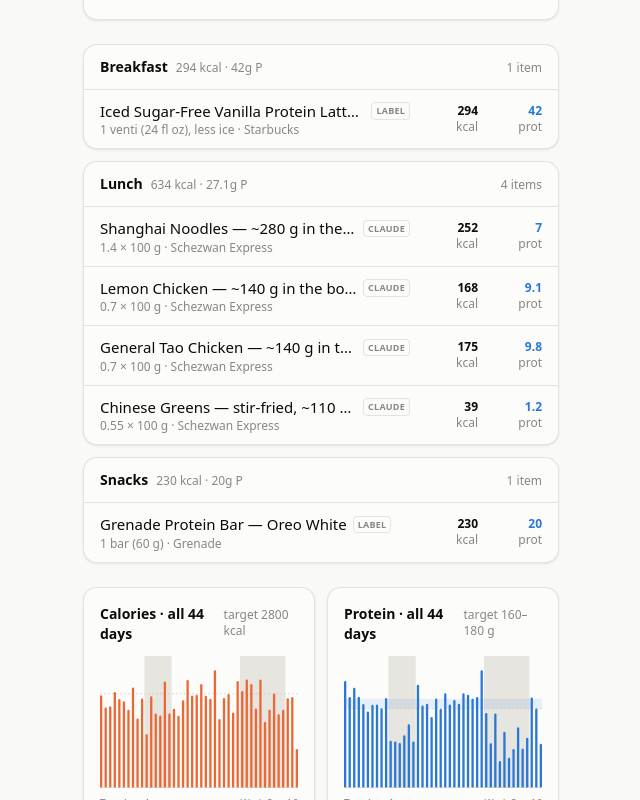
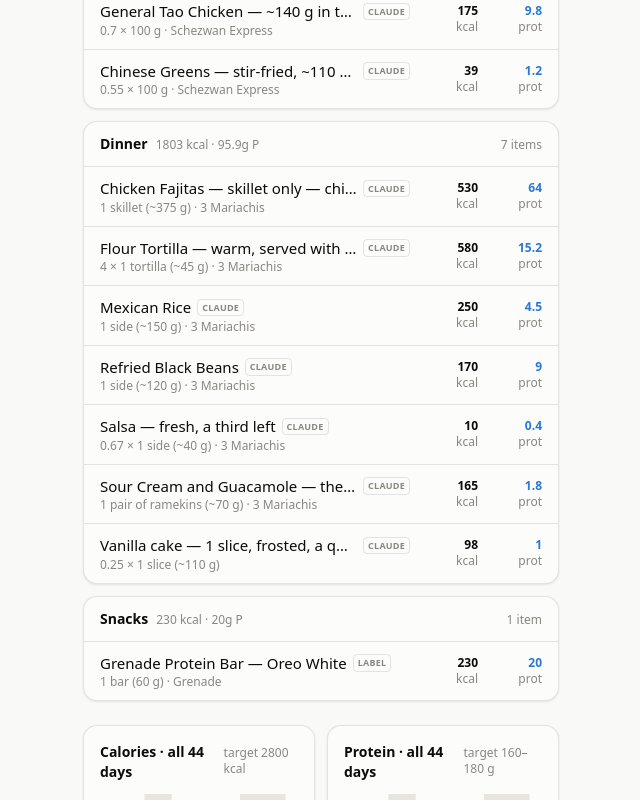
Before and after one commit to soldoutbudokan/Health, a Next.js app: page /Health/ in a window 1280 px wide. Shown: the part 1100-1900 px from the top of the page, without its empty margins (69-709 px from the left). Built offline with nearby package versions, Linux system fonts and the light colour scheme.

Commit message:
Log the Sep 16 fajita dinner at 3 Mariachis and a quarter slice of birthday cake

```diff
--- a/src/data/restaurants.ts
+++ b/src/data/restaurants.ts
@@ -1011,4 +1011,122 @@ export const RESTAURANT_FOODS: Food[] = [
     note: "Same basis and the same absent panel as the other Schezwan Express rows, held per 100 g; the vegetable compartment runs 90\u2013130 g. Built per 100 g as roughly 92 g of bok choy, gai lan and cabbage with 5 g of wok oil and 3 g of garlic, soy and stock, which is the whole of the fat and most of the sodium. Which green it actually was is the soft input and is not recorded \u2014 gai lan, bok choy and a mixed stir-fry are within about 10 kcal of each other per 100 g, so the distinction costs less than the oil does. Calorie band is 45\u2013110 per 100 g, the wok oil being the entire spread; sodium is 180\u2013500 mg. This is the only item in the box with real fibre in it, and at 2.2 g of protein per 100 g it is a vegetable and not a second protein.",
     tags: ["chinese greens", "gai lan", "bok choy", "vegetables", "stir fry", "schezwan express", "szechuan express", "chinese", "food court", "restaurant", "takeout", "lunch"],
   },
+  {
+    id: "3mariachis-chicken-fajita-skillet",
+    name: "Chicken Fajitas",
+    variant: "skillet only \u2014 chicken, peppers and onions",
+    brand: "3 Mariachis",
+    source: "claude",
+    per: "1 skillet (~375 g)",
+    gramsPerServing: 375,
+    macros: {
+      calories: 530,
+      protein: 64,
+      carbs: 16,
+      fat: 23,
+      fiber: 3,
+      sugar: 7,
+      sodium: 1000,
+    },
+    note: "The skillet alone \u2014 tortillas, rice, beans and the garnishes are separate rows, so a plate half finished logs as six multipliers rather than one guess. Estimated from the dish\u0027s construction on September 16, 2026, not a panel: 3mariachis.ca and every delivery mirror were blocked at the network, so nothing published was read. Built as ~225 g of cooked fajita-marinated chicken breast and ~150 g of peppers and onions seared in oil. CALORIES ARE 200\u2013300 HIGHER THAN THE MEAT SUGGESTS BECAUSE OF THE PAN: a fajita skillet is finished in oil and butter and the vegetables carry most of it, which is why 23 g of fat sits against a lean cut. Read calories as 400\u2013700 and protein as 52\u201375 g, the meat portion being the variable \u2014 a restaurant skillet runs 180\u2013280 g of cooked protein and nobody publishes which. Sodium 1,000 mg, band 700\u20131,500, is the marinade and the seasoning salt.",
+    tags: ["fajitas", "chicken fajitas", "chicken", "grilled", "3 mariachis", "mexican", "restaurant", "dinner", "toronto"],
+  },
+  {
+    id: "3mariachis-flour-tortilla",
+    name: "Flour Tortilla",
+    variant: "warm, served with fajitas",
+    brand: "3 Mariachis",
+    source: "claude",
+    per: "1 tortilla (~45 g)",
+    gramsPerServing: 45,
+    macros: {
+      calories: 145,
+      protein: 3.8,
+      carbs: 22.5,
+      fat: 3.8,
+      fiber: 1.3,
+      sugar: 1,
+      sodium: 300,
+    },
+    note: "Held per tortilla so the count eaten is the multiplier \u2014 a fajita order arrives with three to five. Estimated from the type rather than a panel, the sources being blocked as described on the fajita skillet entry; a 6-inch restaurant flour tortilla runs 40\u201350 g and the common commercial panel is ~310 kcal per 100 g. Read calories as 120\u2013190 a tortilla, the size doing all of it. Sodium ~300 mg each is the line that stacks: four tortillas is 1,200 mg before anything is put in them, more than the chicken they wrap.",
+    tags: ["tortilla", "flour tortilla", "3 mariachis", "mexican", "restaurant", "side"],
+  },
+  {
+    id: "3mariachis-mexican-rice",
+    name: "Mexican Rice",
+    brand: "3 Mariachis",
+    source: "claude",
+    per: "1 side (~150 g)",
+    gramsPerServing: 150,
+    macros: {
+      calories: 250,
+      protein: 4.5,
+      carbs: 45,
+      fat: 5.5,
+      fiber: 1.5,
+      sugar: 2,
+      sodium: 550,
+    },
+    note: "The rice that comes alongside, estimated from the type on September 16, 2026 rather than read \u2014 same blocked sources as the fajita skillet entry. Built as long-grain rice cooked in tomato, stock and oil at ~165 kcal per 100 g, applied to a ~150 g restaurant scoop. Read calories as 190\u2013340, scoop size being most of the spread and the cooking oil the rest. Sodium ~550 mg, band 350\u2013800, is the stock and is why a plain-looking side is not a plain-tasting one.",
+    tags: ["mexican rice", "rice", "arroz", "3 mariachis", "mexican", "restaurant", "side"],
+  },
+  {
+    id: "3mariachis-refried-black-beans",
+    name: "Refried Black Beans",
+    brand: "3 Mariachis",
+    source: "claude",
+    per: "1 side (~120 g)",
+    gramsPerServing: 120,
+    macros: {
+      calories: 170,
+      protein: 9,
+      carbs: 24,
+      fat: 4,
+      fiber: 8,
+      sugar: 1,
+      sodium: 480,
+    },
+    note: "The bean side, estimated from the type on September 16, 2026 rather than read \u2014 same blocked sources as the fajita skillet entry. Built as black beans mashed and fried in a little oil at ~140 kcal per 100 g, applied to a ~120 g scoop. This is the most useful thing on the plate per calorie: 9 g of protein and 8 g of fibre for 170 kcal, and it carries nearly all the fibre a fajita order has. Read calories as 130\u2013230, the fat depending on whether lard or oil was used and how much. Sodium ~480 mg, band 300\u2013750.",
+    tags: ["refried beans", "black beans", "beans", "3 mariachis", "mexican", "restaurant", "side"],
+  },
+  {
+    id: "3mariachis-fajita-salsa",
+    name: "Salsa",
+    variant: "fresh, served with fajitas",
+    brand: "3 Mariachis",
+    source: "claude",
+    per: "1 side (~40 g)",
+    gramsPerServing: 40,
+    macros: {
+      calories: 15,
+      protein: 0.6,
+      carbs: 3,
+      fat: 0.2,
+      fiber: 0.8,
+      sugar: 2,
+      sodium: 180,
+    },
+    note: "The fresh tomato-onion salsa on the side, estimated from the type on September 16, 2026 rather than read \u2014 same blocked sources as the fajita skillet entry. Held as one side so a ramekin left part finished logs as a fraction, which is what happened the first time this was used. At 15 kcal the calories are noise; sodium ~180 mg, band 100\u2013300, is the only line it moves, and a fresh pico sits at the bottom of that band where a jarred restaurant-style sits at the top. Whether this arrived as pico de gallo or a smoother salsa roja is not recorded and is worth under 10 kcal either way.",
+    tags: ["salsa", "pico de gallo", "3 mariachis", "mexican", "restaurant", "condiment", "side"],
+  },
+  {
+    id: "3mariachis-fajita-crema-guacamole",
+    name: "Sour Cream and Guacamole",
+    variant: "the fajita garnish ramekins",
+    brand: "3 Mariachis",
+    source: "claude",
+    per: "1 pair of ramekins (~70 g)",
+    gramsPerServing: 70,
+    macros: {
+      calories: 165,
+      protein: 1.8,
+      carbs: 4,
+      fat: 16,
+      fiber: 2.5,
+      sugar: 1.5,
+      sodium: 130,
+    },
+    note: "The two garnish ramekins taken together, estimated from the type on September 16, 2026 rather than read \u2014 same blocked sources as the fajita skillet entry. Built as ~30 g of sour cream and ~40 g of guacamole, which is what a fajita order normally carries. WHETHER BOTH ACTUALLY ARRIVED IS THE ASSUMPTION HERE and it is the widest one on the plate: this row is the difference between a 1,700 kcal fajita order and a 1,530 kcal one, so drop it to 0.5 for sour cream only, or to 0 if neither came. Read calories as 90\u2013260 when they do, the guacamole scoop doing nearly all of it. Sodium ~130 mg is the one small figure in a very salty meal.",
+    tags: ["sour cream", "guacamole", "crema", "garnish", "3 mariachis", "mexican", "restaurant", "condiment"],
+  },
 ];
--- a/src/data/staples.ts
+++ b/src/data/staples.ts
@@ -1092,4 +1092,15 @@ export const STAPLE_FOODS: Food[] = [
     note: "Estimated September 9, 2026 for a plate of assembled pani puri, built per piece as a 4 g fried semolina shell (about 2.8 g of flour and 1.2 g of absorbed oil), 12 g of spiced potato-and-chickpea filling, 12.5 ml of mint-tamarind pani and a 2 g drizzle of sweet chutney; Atwater lands at 42 against 43. First written the same evening at 20 ml of pani a piece, 45 kcal and 150 mg of sodium, and corrected within the hour when the owner put the whole plate\u0027s pani at one bowl of about 250 ml across 20 \u2014 that is a dipping plate rather than street service, where each shell is filled to the brim, so the pani volume is the first thing to re-read if a plate is served differently. Distinct from the masala puri above, which is a 15 g deep-fried atta bread eaten as a bread \u2014 the shell here is a quarter of that weight and the filling and water are most of the row. Read calories as 35\u201355 a piece: the shell\u0027s oil and how freely the sweet chutney goes on do nearly all of that. THE SODIUM IS THE WIDE FIGURE, band 80\u2013200 a piece, because chaat pani is salted hard with kala namak and no two cooks agree \u2014 across a plate of 20 that spread is 1,600 to 4,000 mg, so it is the number to distrust here rather than the calories.",
     tags: ["pani puri", "golgappa", "puchka", "gol gappa", "chaat", "indian", "street food", "snack", "fried"],
   },
+  {
+    id: "staple-vanilla-cake-slice-frosted",
+    name: "Vanilla cake",
+    variant: "1 slice, frosted",
+    source: "claude",
+    per: "1 slice (~110 g, frosted)",
+    gramsPerServing: 110,
+    macros: { calories: 390, protein: 4, carbs: 52, fat: 19, fiber: 0.6, sugar: 38, sodium: 300 },
+    note: "Estimated for a standard restaurant birthday slice on September 16, 2026, not read off a panel \u2014 no venue nutrition exists and none was published. Built like the carrot cake row above it: USDA\u0027s commercially prepared yellow cake with frosting at ~355 kcal per 100 g, applied to a ~110 g slice. Read it as 280\u2013500 kcal and treat slice size as the variable doing nearly all the work, since a restaurant comps a wedge rather than measures one; frosting thickness is second and moves fat and sugar more than calories. At 4 g of protein and 38 g of sugar this is sugar and fat with a little flour in it, which is the fair read of the type. IF THE VENUE IS NAMED AND POSTS A PANEL, THIS ENTRY SHOULD BE REPLACED BY IT.",
+    tags: ["vanilla cake", "cake", "birthday cake", "dessert", "frosting", "snack"],
+  },
 ];
```
Also changed, not shown: data/log.csv.
